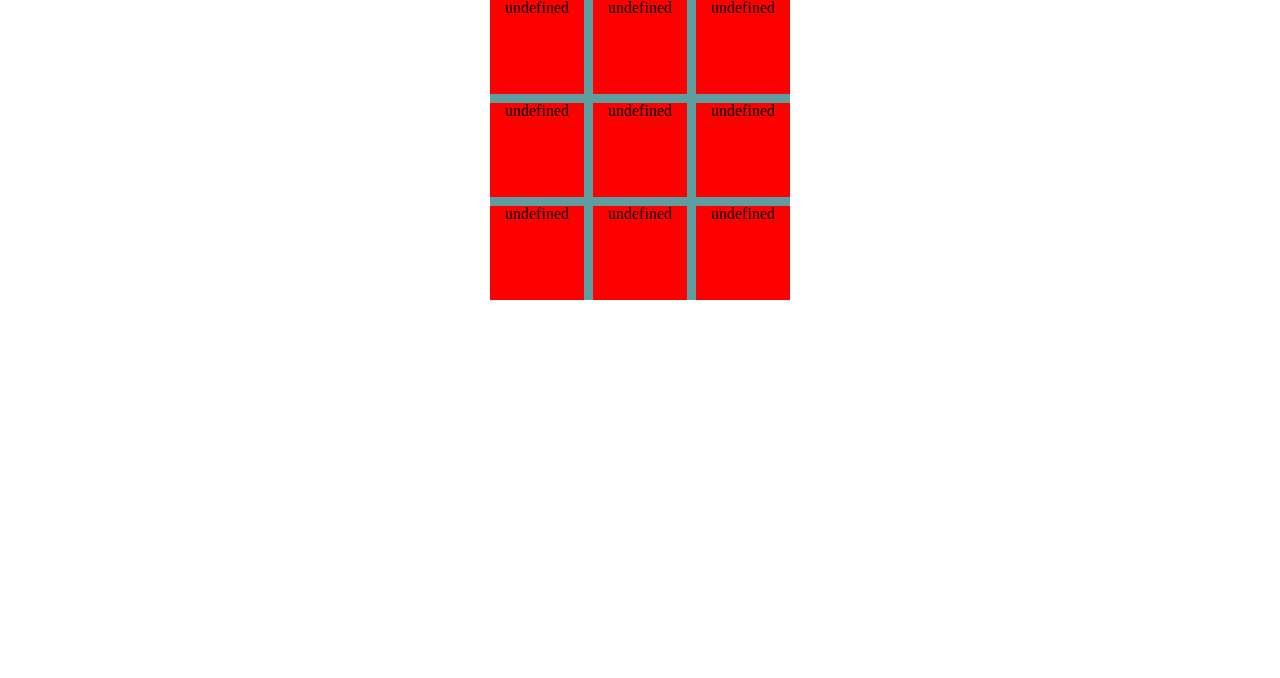
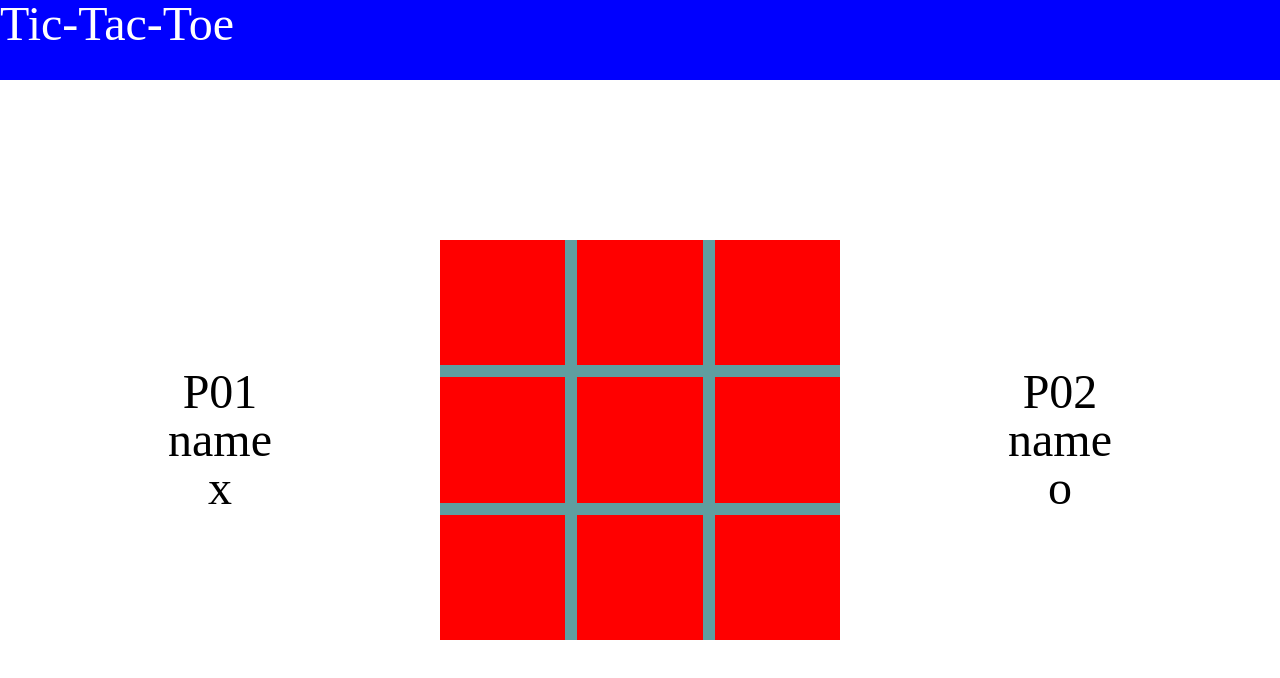
Before and after one commit to eLamine-dev/Tic-Tac-Toe, a website: page index.html in a window 1280 px wide. Drawn offline with Linux system fonts and the light colour scheme.

Commit message:
building interface structure

```diff
--- a/app.js
+++ b/app.js
@@ -1,5 +1,5 @@
 // game board module
-let gameBoard = (function () {
+const GameBoard = (function () {
    const state = [];
    state.length = 9;
 
@@ -14,37 +14,38 @@ let gameBoard = (function () {
 // display controller
 const displayController = (function () {
    const board = document.getElementById('board');
-   for (let i = 0; i < gameBoard.state.length; i++) {
+   for (let i = 0; i < GameBoard.state.length; i++) {
       const square = document.createElement('div');
       square.classList.add('square');
       square.dataset.index = i;
-      square.innerText = gameBoard.state[i];
+      // square.innerText = GameBoard.state[i];
       board.appendChild(square);
    }
 
-   function getMoveInfo(e) {
-      const targetSquare = e.target.dataset.index;
-      gameBoard.updateGameState(targetSquare);
-      e.target.innerText = gameBoard.state[targetSquare];
+   function handleSquareClick(event) {
+      if (!event.target.classList.contains('square')) return;
+      const targetIndex = event.target.dataset.index;
+      GameBoard.updateGameState(targetIndex);
+      event.target.innerText = GameBoard.state[targetIndex];
       gameEngin.alternateTurn();
-      console.log(players, gameBoard);
+      console.log(players, GameBoard);
    }
 
-   board.addEventListener('click', getMoveInfo);
+   board.addEventListener('click', handleSquareClick);
 
    // function updateDisplay(e) {
-   //    e.target.innerText = gameBoard.state[targetSquare];
+   //    e.target.innerText = GameBoard.state[square];
    // }
 })();
 
 // player factory
-const playerFactory = (name, symbol, turn) => {
-   const play = () => gameBoard.updateGameBoard(symbol);
+const createPlayer = (name, symbol, turn) => {
+   const play = () => GameBoard.updateGameBoard(symbol);
    return { name, symbol, turn, play };
 };
 
-const player01 = playerFactory('amine', 'x', true);
-const player02 = playerFactory('bot', 'o', false);
+const player01 = createPlayer('amine', 'x', true);
+const player02 = createPlayer('bot', 'o', false);
 
 const players = [player01, player02];
 
--- a/index.html
+++ b/index.html
@@ -10,8 +10,20 @@
       <title>Tic-Tac-Toe</title>
    </head>
    <body>
-      <header></header>
-      <div id="board"></div>
-      <footer></footer>
+      <header id="header">Tic-Tac-Toe</header>
+
+      <div id="game-container">
+         <div class="player-info">
+            <h1>P01</h1>
+            <h6>name</h6>
+            <h6>x</h6>
+         </div>
+         <div id="board"></div>
+         <div class="player-info">
+            <h1>P02</h1>
+            <h6>name</h6>
+            <h6>o</h6>
+         </div>
+      </div>
    </body>
 </html>
--- a/style.css
+++ b/style.css
@@ -1,8 +1,33 @@
+body {
+   display: flex;
+   flex-direction: column;
+   font-size: 3rem;
+}
+
+* {
+   padding: 0;
+   margin: 0;
+   box-sizing: border-box;
+}
+
+#header {
+   background-color: blue;
+   color: #ffffff;
+   height: 10vh;
+}
+
+#game-container {
+   height: 90vh;
+   display: flex;
+   justify-content: space-between;
+   align-items: center;
+}
+
 #board {
    margin: auto;
    background-color: cadetblue;
-   height: 300px;
-   width: 300px;
+   height: 50vh;
+   aspect-ratio: 1;
    display: grid;
    grid-template-columns: repeat(3, 1fr);
    grid-template-rows: repeat(3, 1fr);
@@ -11,8 +36,14 @@
    gap: 3%;
 }
 
+.player-info {
+   flex: 1;
+   text-align: center;
+}
+
 .square {
    background-color: red;
-   text-align: center;
-   align-self: stretch;
+   display: flex;
+   align-items: center;
+   justify-content: center;
 }
```
